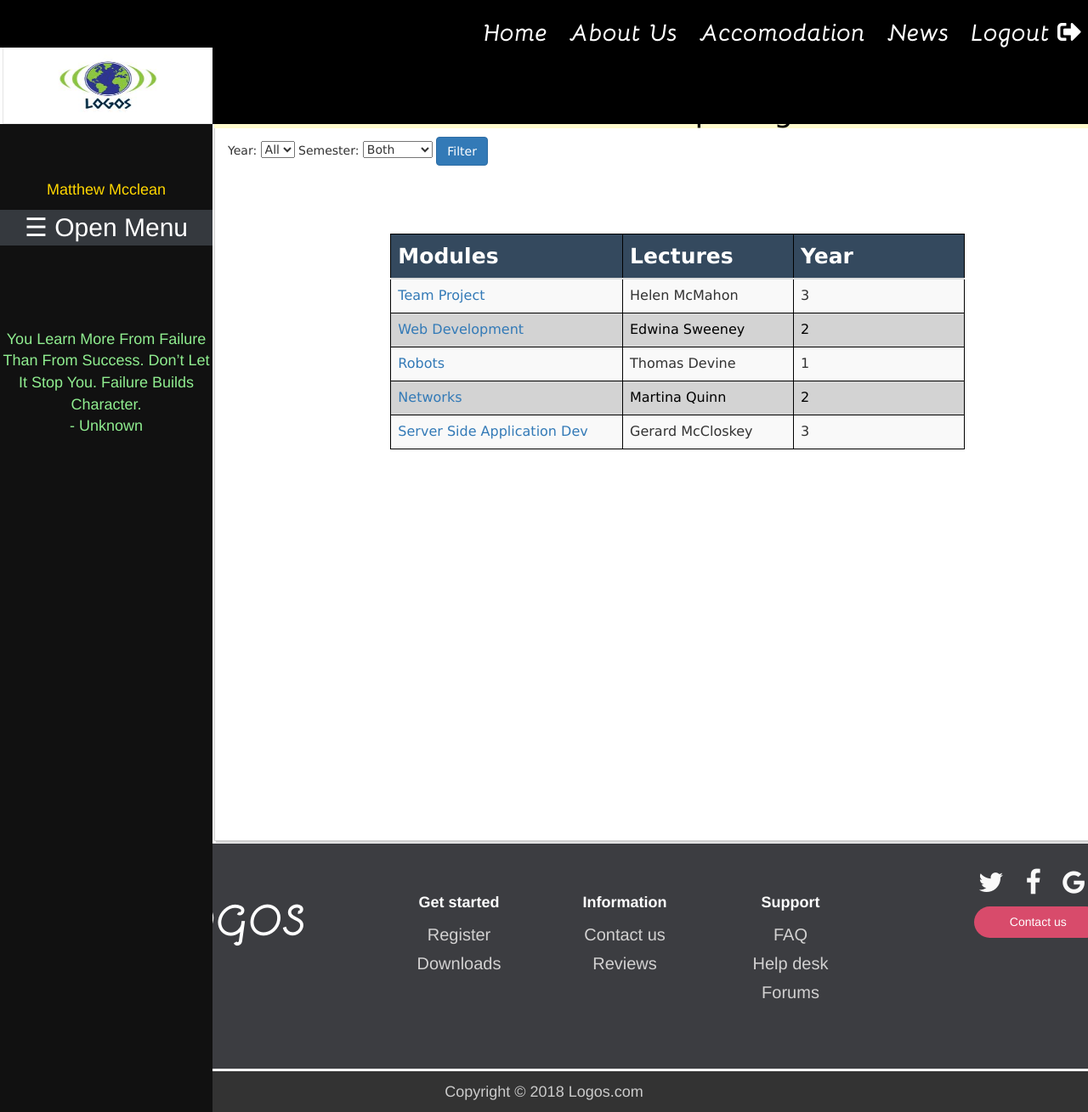
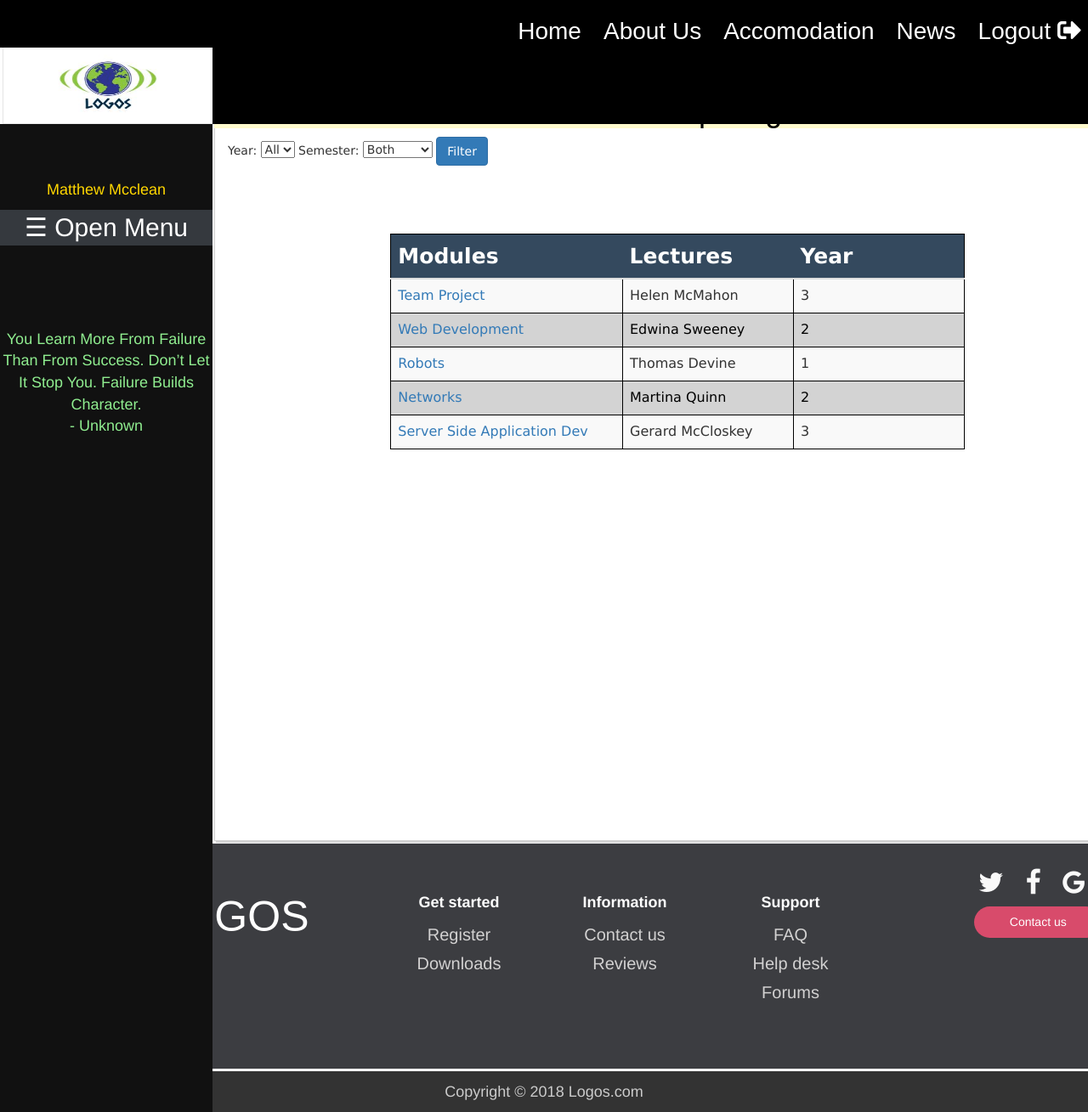
Before and after one commit to mmcclean1/TeamProject, a PHP site: page /test15/index.php in a window 1280 px wide. Shown: the whole page at 85% size. Run offline with PHP 8.4, Linux system fonts and the light colour scheme; a user stored in the database is signed in; data comes from the database, SQL or seed files in the repository; some libraries are stand-ins or nearby versions.

Commit message:
Add files via upload

```diff
--- a/TeamProject/assets/css/style.css
+++ b/TeamProject/assets/css/style.css
@@ -88,7 +88,7 @@ table,tr,td {
 }
 
 table, th, td {
-	border: 1px solid black;
+
 	white-space: nowrap;
 
 }
@@ -126,7 +126,7 @@ th{
 
 /*TEXT SYTLING IN NAV BAR*/
 .logo a{
-	font-family: 'Bellota-BoldItalic', sans-serif;
+	font-family: Arial, "Helvetica Neue", Helvetica, sans-serif;
 	margin-left: 10px;
 	font-size: 28px;
 	position: relative;
@@ -150,11 +150,12 @@ th{
 /*GALLERY STYLING
 */
 #color1{
+	font-family: Arial, "Helvetica Neue", Helvetica, sans-serif;
 	height:auto;
 	/*	background-color: #c39ed2;*/
 	background-color: lemonchiffon;
 	/*	background-color: mediumslateblue;*/
-	/*	background-color: skyblue;*/
+	/*		background-color: skyblue;*/
 	margin-left: -16px;
 	margin-right: -12px;
 	color: black;
@@ -162,6 +163,7 @@ th{
 }
 
 #color2{
+	font-family: Arial, "Helvetica Neue", Helvetica, sans-serif;
 	height:auto;
 	background-color: lemonchiffon;
 	/*	background-color: mediumslateblue;*/
@@ -310,7 +312,7 @@ select.courseNo{
 	width: 35%;
 	max-width: 250px;
 	min-width: 250px;
-	background-color: #111d3e;
+	/*	background-color: #111d3e;*/
 	margin-right: 20px;
 	height: 100%;
 	position: fixed;
@@ -318,7 +320,7 @@ select.courseNo{
 	top: 10%;
 	left: 0;
 	background-color: #111;
-	overflow-x: hidden;
+	/*	overflow-x: hidden;*/
 	padding-top: 60px;
 }
 
@@ -455,6 +457,7 @@ margin-left: 252px;
 	/*	min-width: 675px;*/
 	width: 84%;
 	z-index: -1;
+
 	/*	border-radius: 5px;*/
 }
 
@@ -542,12 +545,10 @@ footer{
 	width: 100%;
 	margin:auto;
 	position: absolute;
-
 }
 
 /*CENTER ICONS*/
 .center{
-
 	text-align:center;
 	padding-top: 30px;
 	top:31.78%;
```
Lines whose indentation alone changed are shown as unchanged.
